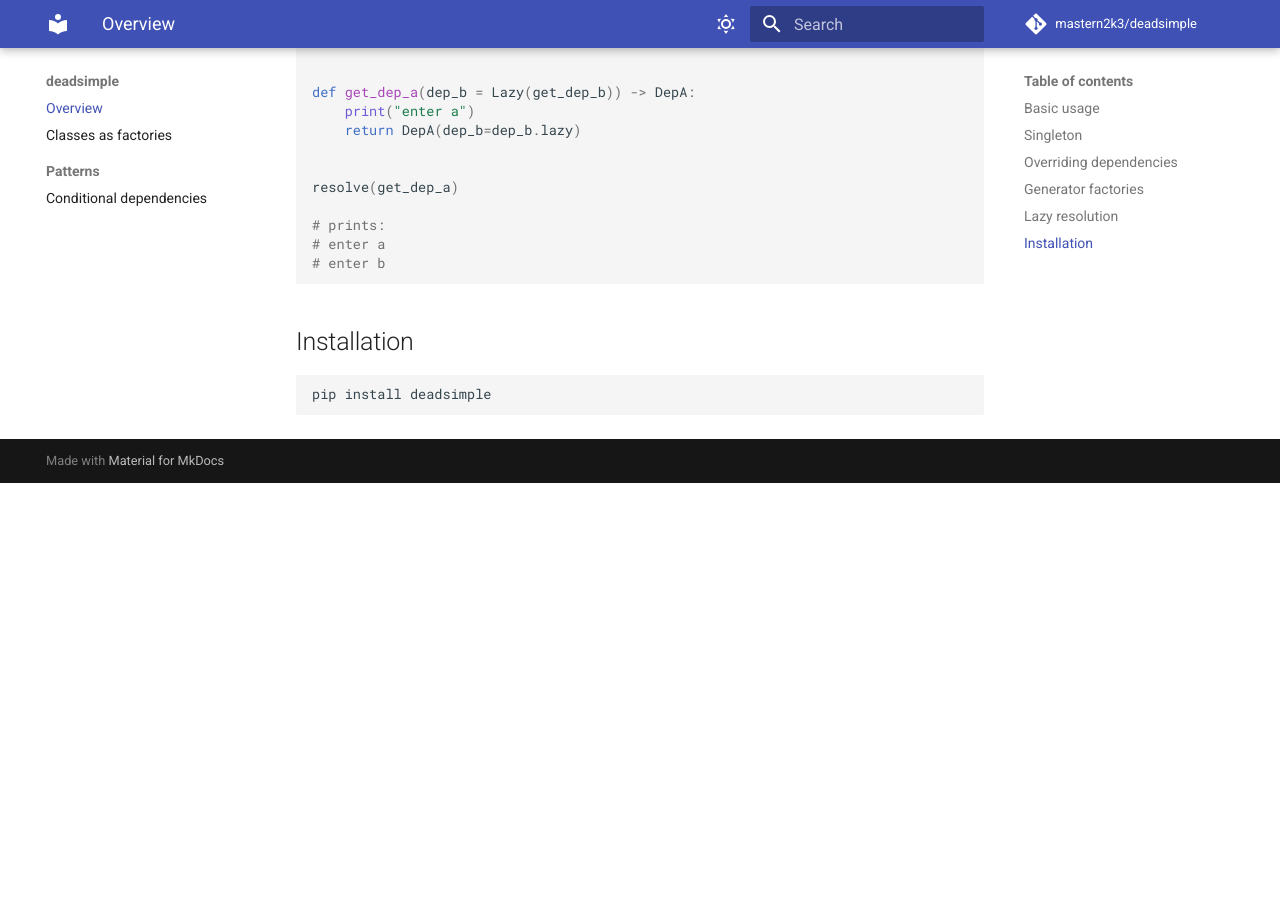
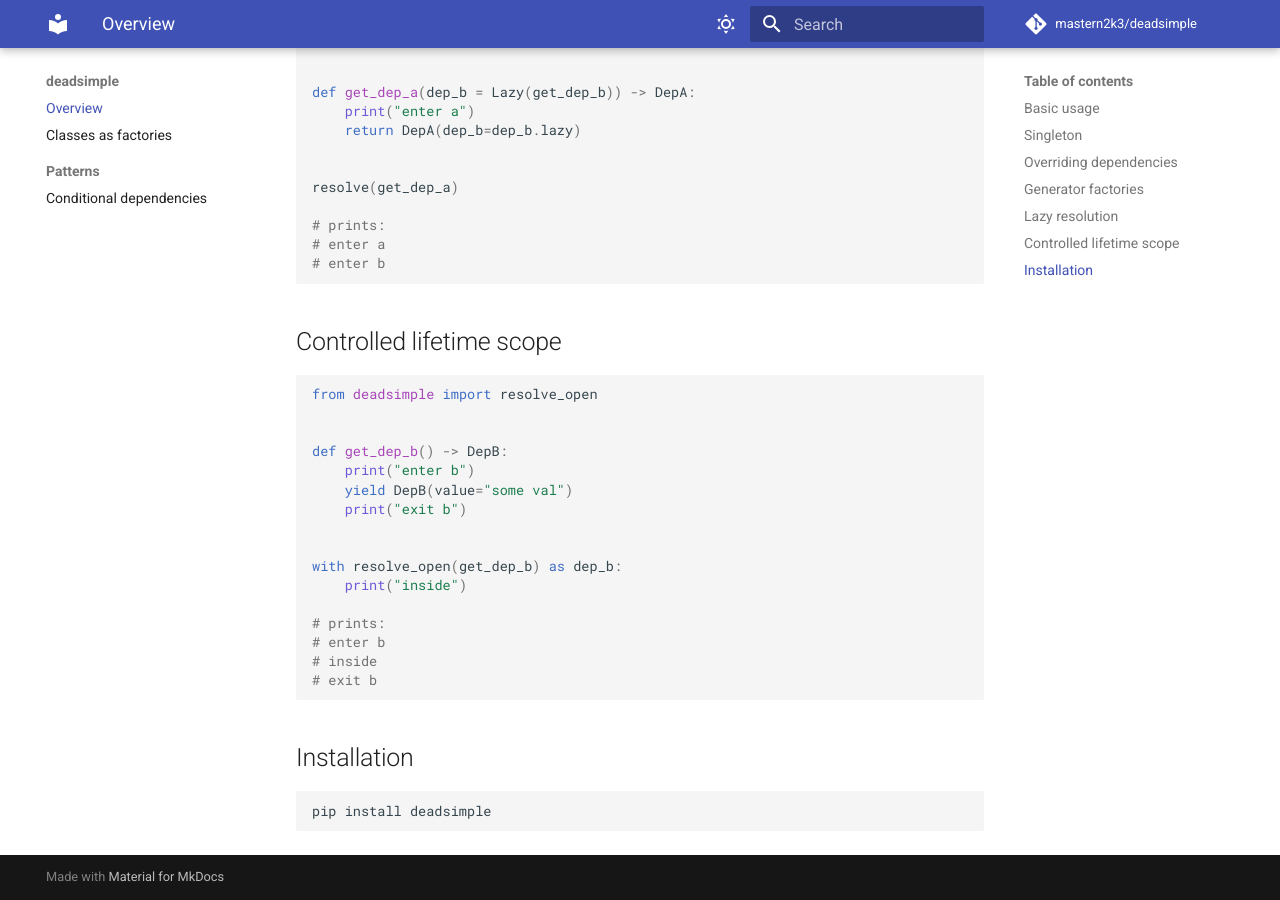
Before and after one commit to mastern2k3/deadsimple, an MkDocs documentation site: the page built from docs/index.md, in a window 1280 px wide and 900 px high, scrolled down 2893 px. Built offline with MkDocs 1.6.1 and Material for MkDocs 9.7.7, drawn with Linux system fonts in a browser that asks for light colours; comment, search, counter and statistics services are not loaded; before the commit the page ends 3376 px from its top, so only the background shows below that.

Commit message:
added controlled scope documentation

````diff
--- a/docs/index.md
+++ b/docs/index.md
@@ -158,6 +158,28 @@ resolve(get_dep_a)
 ```
 
 
+## Controlled lifetime scope
+
+```python
+from deadsimple import resolve_open
+
+
+def get_dep_b() -> DepB:
+    print("enter b")
+    yield DepB(value="some val")
+    print("exit b")
+
+
+with resolve_open(get_dep_b) as dep_b:
+    print("inside")
+
+# prints:
+# enter b
+# inside
+# exit b
+```
+
+
 ## Installation
 
 ```
````
Also changed, not shown: CHANGELOG.md (+5 -0 lines), README.md (+21 -0 lines).
